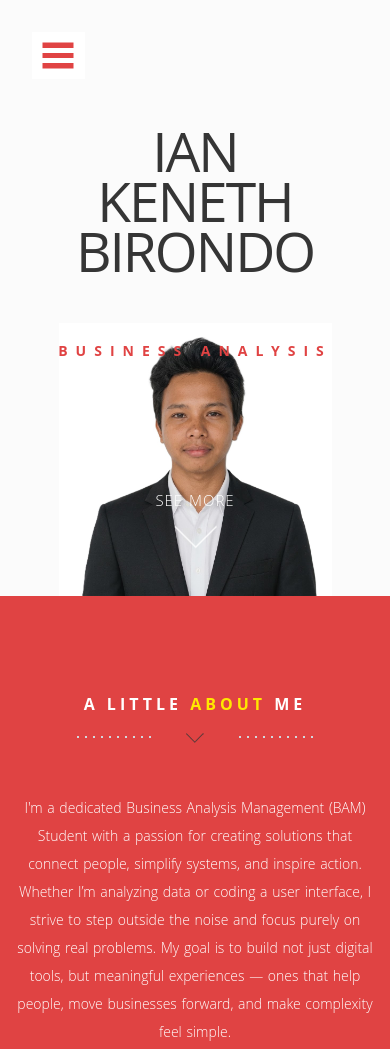
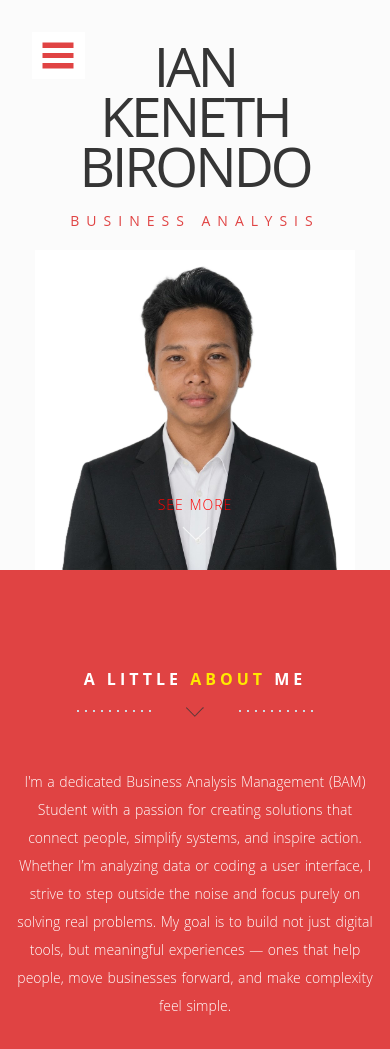
Before and after one commit to Birondo-ops/ian-resume, a plain HTML site: page index.html in a window 390 px wide. Shown: the top 1049 px of the page. Drawn offline with nearby package versions, Linux system fonts and the light colour scheme; some packages are replaced by stand-ins of ours.

Commit message:
response

```diff
--- a/css/style.css
+++ b/css/style.css
@@ -15,6 +15,16 @@
     height:100%;
     overflow:visible;
     background: #fff url('../img/portfolio/download.jpg') no-repeat center center;
+
+}
+@media only screen and (max-width: 767px) {
+
+    #preloader {
+        width: 100vw;
+        height: 100vh;
+        background-size: 100% auto;
+        background-position: center center;
+    }
 
 }
 
@@ -452,39 +462,46 @@ table {
 	-webkit-transition-delay:0.5s;
 	transition-delay: 0.5s;
 }
-/* ==========================================================================Hero========================================================================== */
+/* ==========================================================================
+   Hero
+   ========================================================================== */
+
 .hero {
     background: url('../img/portfolio/ian.jpg') right bottom no-repeat;
     background-size: contain;
-    padding: 90px 0 85px 0;
+    padding: 85px 0 80px 0;
     height: auto;
     background-color: #FBFBFB;
 }
+
 .hero h1 {
     font-size: 100px;
-	letter-spacing: -8px;
+    letter-spacing: -5px;
     margin: 0;
+    padding-right: 80px;
     font-weight: 500;
     line-height: 90px;
     text-transform: uppercase;
 }
+
 .hero h1 span {
-	color:#a1a9b0;
-	/* display:inline-block; */
+    color: rgba(0, 0, 0, 0);
 }
+
 .hero h3 {
     font-size: 20px;
-	margin:0;
-	padding:0;
-	opacity:0.5;
+    margin: 0;
+    padding: 0;
+    opacity: 0.5;
     color: #E04343;
     letter-spacing: 18px;
     line-height: 50px;
     text-transform: uppercase;
 }
+
 .hero p {
-	letter-spacing:1px;
-	color:#fff;
+    letter-spacing: 1px;
+    color: #fff;
     font-size: 15px;
 }
 /* Boucing Arrow Animation */
@@ -1178,86 +1195,93 @@ ul.slides li {
 
 
 
+/* ==========================================================================
+   Mobile Responsive Hero
+   ========================================================================== */
 
-/** Responsive fixes **/
-@media (max-width: 768px) {
+@media only screen and (max-width: 767px) {
+
     .hero {
-        /* Move image to bottom-center or adjust size so text doesn't overlap */
+        position: relative;
+        background-size: 320px auto;
         background-position: center bottom;
-        background-size: 70% auto; /* Adjust percentage to fit mobile properly */
-        padding-bottom: 260px; /* Space reserved for the portrait photo at the bottom */
+        padding: 40px 0 0 0;
+        min-height: 570px;
+        height: 570px;
+        background-color: #FBFBFB;
+    }
+
+    .hero .row {
+        margin: 0;
+    }
+
+    .hero .inner {
+        width: 100%;
+        margin: 0;
+        padding: 0 15px;
+        text-align: center;
     }
 
     .hero h1 {
-        font-size: 55px; /* Downscale large titles for narrow mobile screens */
+        font-size: 55px;
         line-height: 50px;
-        letter-spacing: -2px;
+        letter-spacing: -3px;
+        padding: 0;
+        margin: 0 auto;
         text-align: center;
     }
 
     .hero h3 {
         font-size: 14px;
-        letter-spacing: 8px;
+        line-height: 30px;
+        letter-spacing: 7px;
+        margin: 15px 0 0 0;
+        padding: 0;
         text-align: center;
     }
 
-    .inner {
-        padding-top: 60px; /* Reduces excessive top padding on phones */
+    .hero h3 .rotate {
+        display: inline-block;
     }
+
+    .hero p {
+        font-size: 14px;
     }
 
 
-@media screen and (max-width:991px) {
-	.hero {
-    	padding: 0px;
+    /* =========================================================
+       SEE MORE
+       ========================================================= */
+
+    .hero .see-more-row {
+        position: absolute;
+        left: 0;
+        right: 0;
+        bottom: -5px;
+        margin: 0;
+        z-index: 10;
     }
 
-	.subscribe {
-	    padding-bottom: 40px;
+    .hero .see-more {
+        display: inline-block;
+        text-align: center;
     }
+
+    .hero .see-more p {
+        margin: 0 0 8px 0;
+        color:red;
+        font-size: 14px;
+        letter-spacing: 1px;
     }
-.name{
-	margin: 3px;
+
+    .hero .see-more .scrollto--arrow {
+        margin: 0;
+		color:red;
     }
-#hi{
-	display: inline;
+
+    .hero .see-more .scrollto--arrow img {
+        width: 35px;
+        height: auto;
     }
-.you{
-	padding: 10px;
-	width: 300px;
-	border: 2px solid red;
-	border-right:1px solid blue;
-	border-left: 1px solid green;
-	border-top: 1px solid orangered;
-	border-bottom: 1px solid yellow;
-	border-radius: 8px;
+
 }
-.mess{
-	text-align: center;
-	padding: 80px;
-	width: 600px;
-	border: 2px solid red;
-	border-right:1px solid blue;
-	border-left: 1px solid green;
-	border-top: 1px solid orangered;
-	border-bottom: 1px solid yellow;
-	border-radius: 8px;
-}
-.btn{
-	color: black;
-	border-right:1px solid blue;
-	border-left: 1px solid green;
-	border-top: 1px solid orangered;
-	border-bottom: 1px solid yellow;
-}
-.you::placeholder{
-	color: black;
-}
-.mess::placeholder{
-	color:#000;
-}
-h3{
-	color:black;
-	font-weight: bold;
-	font-size: 20px;
-}
--- a/index.html
+++ b/index.html
@@ -21,10 +21,9 @@
     <link href="css/custom-portfolio.css" rel="stylesheet">
 
     <!-- HTML5 Shim and Respond.js IE8 support -->
-    <!--[if lt IE 9]>
     <script src="assets/html5shiv/html5shiv.js"></script>
     <script src="assets/respond/respond.min.js"></script>
-    <![endif]-->
+
   </head>
   <body id="top">
 
@@ -67,22 +66,24 @@
           <div class="col-md-8 col-md-offset-1 inner">
               <h1 class="animated fadeInDown">
                   Ian<br/>
-                keneth
+                  Keneth<br/>
                   Birondo
               </h1>
+
               <h3 class="animated fadeInUp delay-05s">
-                <span class="rotate"><br>Business Analysis</span>
+                  <span class="rotate">Business Analysis</span>
               </h3>
           </div>
       </div>
 
-          <div class="row">
+          <div class="row see-more-row">
           <div class="col-md-6 col-md-offset-3 text-center">
-              <a href="#about" class="scrollto wow fadeInUp delay-5s">
+              <a href="#about" class="scrollto wow fadeInUp delay-5s see-more">
                   <p>SEE MORE</p>
-                <p class="scrollto--arrow"><img src="img/scroll-down.png" alt="scroll down arrow"></p>
+                  <p class="scrollto--arrow">
+                      <img src="img/scroll-down.png" alt="scroll down arrow">
+                  </p>
               </a>
-            </div>
           </div>
       </div>
       </section>
```
Lines whose indentation alone changed are shown as unchanged.
